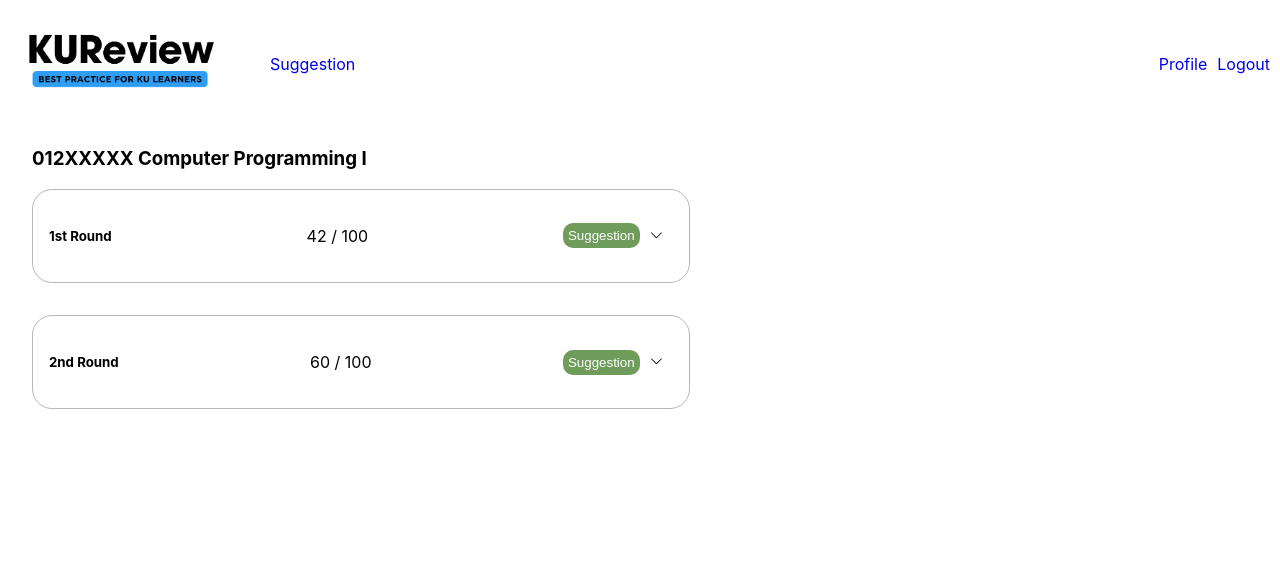
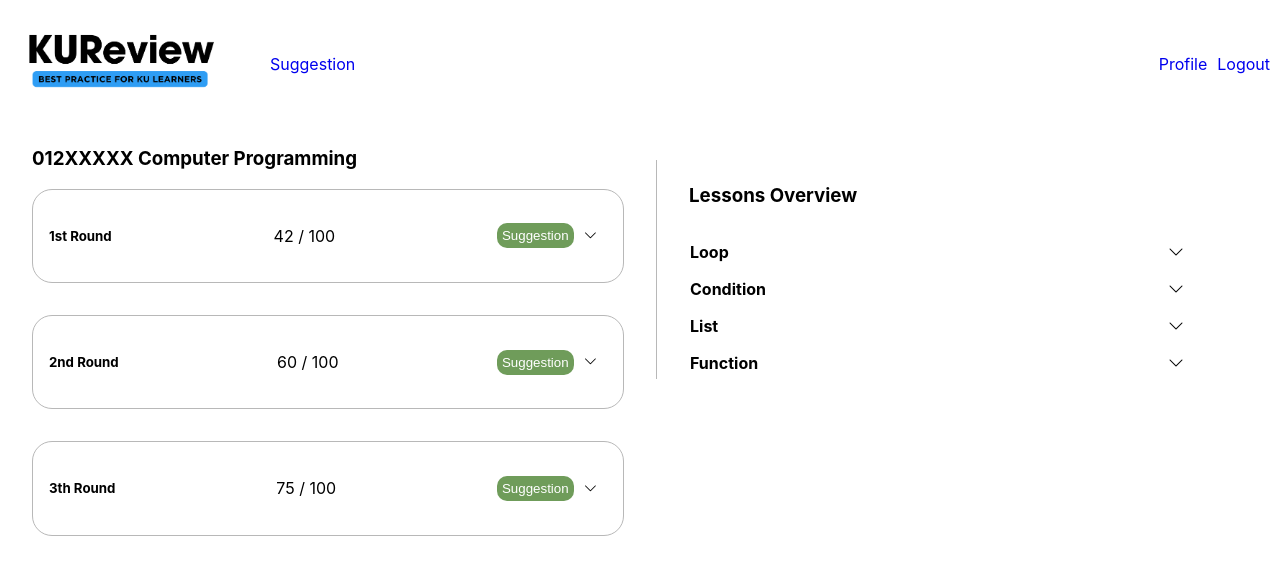
Before and after one commit to KUReview66/KUReview-frontend, a React (Create React App) app: page /score in a window 1280 px wide. Shown: the top 574 px of the page. Built offline with nearby package versions, Linux system fonts and the light colour scheme.

Commit message:
lesson overview panel

```diff
--- /dev/null
+++ b/src/components/ContentPanel.js
@@ -0,0 +1,89 @@
+import { useState } from 'react';
+import '../styles/ContentPanel.module.css';
+import styles from '../styles/ContentPanel.module.css'
+
+export default function ContentPanel() {
+    // State to manage which lesson is expanded
+    const [expandedLesson, setExpandedLesson] = useState(null);
+
+    const handleToggle = (lesson) => {
+        setExpandedLesson(expandedLesson === lesson ? null : lesson);
+    };
+
+    return (
+        <div style={{ borderLeft: '1px solid #B8B8B8', padding: '5px 2rem', marginRight: '2rem' }}>
+            <h3>Lessons Overview</h3>
+            <table>
+                <tbody>
+                    <tr>
+                        <td className={styles['lesson-name']}>Loop</td>
+                        <td onClick={() => handleToggle('Loop')} className={styles['dropdown']}>
+                            <i className={`bi bi-chevron-${expandedLesson === 'Loop' ? 'up' : 'down'}`}></i>
+                        </td>
+                    </tr>
+                    {expandedLesson === 'Loop' && (
+                        <tr>
+                            <td colSpan="2">
+                                <p>Lorem ipsum dolor sit amet, consectetur adipiscing elit. Nulla tincidunt felis at efficitur condimentum.</p>
+                                <video controls>
+                                    <source src="path-to-loop-video.mp4" type="video/mp4" />
+                                </video>
+                            </td>
+                        </tr>
+                    )}
+
+                    <tr>
+                        <td className={styles['lesson-name']}>Condition</td>
+                        <td onClick={() => handleToggle('Condition')} className={styles['dropdown']}>
+                            <i className={`bi bi-chevron-${expandedLesson === 'Condition' ? 'up' : 'down'}`}></i>
+                        </td>
+                    </tr>
+                    {expandedLesson === 'Condition' && (
+                        <tr>
+                            <td colSpan="2">
+                                <p>Lorem ipsum dolor sit amet, consectetur adipiscing elit. Nulla tincidunt felis at efficitur condimentum.</p>
+                                <video controls>
+                                    <source src="path-to-condition-video.mp4" type="video/mp4" />
+                                </video>
+                            </td>
+                        </tr>
+                    )}
+
+                    <tr>
+                        <td className={styles['lesson-name']}>List</td>
+                        <td onClick={() => handleToggle('List')} className={styles['dropdown']}>
+                            <i className={`bi bi-chevron-${expandedLesson === 'List' ? 'up' : 'down'}`}></i>
+                        </td>
+                    </tr>
+                    {expandedLesson === 'List' && (
+                        <tr>
+                            <td colSpan="2">
+                                <p>Lorem ipsum dolor sit amet, consectetur adipiscing elit. Nulla tincidunt felis at efficitur condimentum.</p>
+                                <video controls>
+                                    <source src="path-to-list-video.mp4" type="video/mp4" />
+                                </video>
+                            </td>
+                        </tr>
+                    )}
+
+                    <tr>
+                        <td className={styles['lesson-name']}>Function</td>
+                        <td onClick={() => handleToggle('Function')} className={styles['dropdown']}>
+                            <i className={`bi bi-chevron-${expandedLesson === 'Function' ? 'up' : 'down'}`}></i>
+                        </td>
+                    </tr>
+                    {expandedLesson === 'Function' && (
+                        <tr>
+                            <td colSpan="2">
+                                <p>Lorem ipsum dolor sit amet, consectetur adipiscing elit. Nulla tincidunt felis at efficitur condimentum.</p>
+                                <video controls>
+                                    <source src="path-to-function-video.mp4" type="video/mp4" />
+                                </video>
+                            </td>
+                        </tr>
+                    )}
+                </tbody>
+            </table>
+        </div>
+    );
+}
--- a/src/pages/ScorePage.js
+++ b/src/pages/ScorePage.js
@@ -1,9 +1,10 @@
+import ContentPanel from "../components/ContentPanel";
 import Navbar from "../components/navBar";
 import ScoreBox from "../components/scoreBox";
 
 export default function ScorePage() {
 
-    let courseName = '012XXXXX Computer Programming I';
+    let courseName = '012XXXXX Computer Programming';
     let score = [
         {
             round: 1,
@@ -20,23 +21,34 @@ export default function ScorePage() {
             condition: 15,
             list: 12,
             function: 15
+        },
+        {
+            round: 3,
+            total: 75,
+            loop: 18,
+            condition: 18,
+            list: 19,
+            function: 20
         }
     ]
 
     return (
         <>
         <Navbar />
-        <div className="full-page" >
-            <div className="score-container" style={{marginLeft: '2rem'}}>
+        <div className="full-page" style={{display: 'flex', justifyContent: 'space-between'}}>
+            <div className="score-container" style={{marginLeft: '2rem', width: '100%'}}>
                 <div className="header">
                     <h3>{courseName}</h3>
                 </div>
-                <div className="score-box">
+                <div className="score-box" style={{paddingRight: '2rem'}}>
                     {score.map((item => (
                         <ScoreBox round={item.round} score={item}></ScoreBox>
                     )))}
                 </div>
             </div>
+            <div className="right-panel" style={{width: '100%', marginTop: '2rem'}}>
+                    <ContentPanel />
+            </div>
         </div>
         </>
     );
--- /dev/null
+++ b/src/styles/ContentPanel.module.css
@@ -0,0 +1,21 @@
+td {
+    padding-right: 2rem;
+    padding-top: 1rem;
+}
+tr {
+    /* border-bottom: 1px solid #B8B8B8; */
+}
+
+table {
+    width: 100%;
+    border-collapse: collapse;
+}
+
+.dropdown {
+    text-align: right;
+    cursor: pointer;
+}
+
+.lesson-name {
+    font-weight: bolder;
+}
--- a/src/styles/ScoreBox.module.css
+++ b/src/styles/ScoreBox.module.css
@@ -1,7 +1,6 @@
 .container {
     border: #B8B8B8 1px solid;
     border-radius: 20px;
-    width: 50%;
     padding: 1rem;
     margin-bottom: 2rem;
 }
```
